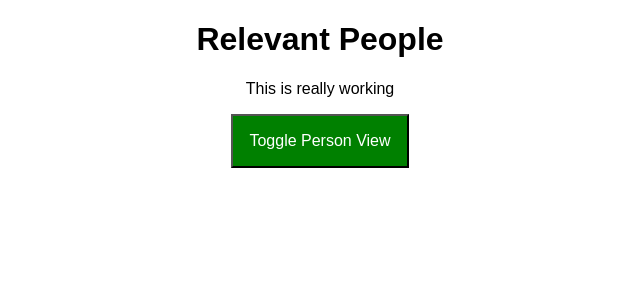
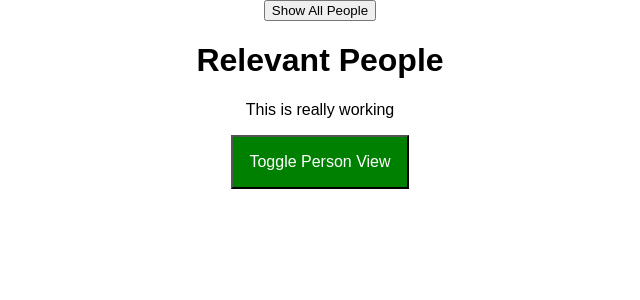
Before and after one commit to drehmke/udemy-react-course, a React app in the folder react-001/: page / in a window 1280 px wide. Shown: the top 300 px of the page, without its empty margins (320-960 px from the left). Built offline with nearby package versions, Linux system fonts and the light colour scheme.

Commit message:
Section 7 Lecture 90 - PureComponents

```diff
--- a/react-001/src/Containers/App.js
+++ b/react-001/src/Containers/App.js
@@ -1,9 +1,9 @@
-import React, { Component } from 'react';
+import React, { PureComponent } from 'react';
 import styles from './App.css';
 import Persons from '../Components/Persons/Persons'
 import Cockpit from '../Components/Cockpit/Cockpit'
 
-class App extends Component {
+class App extends PureComponent {
   constructor(props){
     super(props)
     console.log('[App.js] Inside Constructor', props)
@@ -94,6 +94,7 @@ class App extends Component {
     */
     return (
         <div className={styles.App}>
+          <button onClick={() => {this.setState({showPersons: true})}}>Show All People</button>
           <Cockpit
             appTitle={this.props.title}
             showPersons={this.state.showPersons}
```
Also changed, not shown: react-001/src/Components/Persons/Persons.js (+12 -2 lines).
